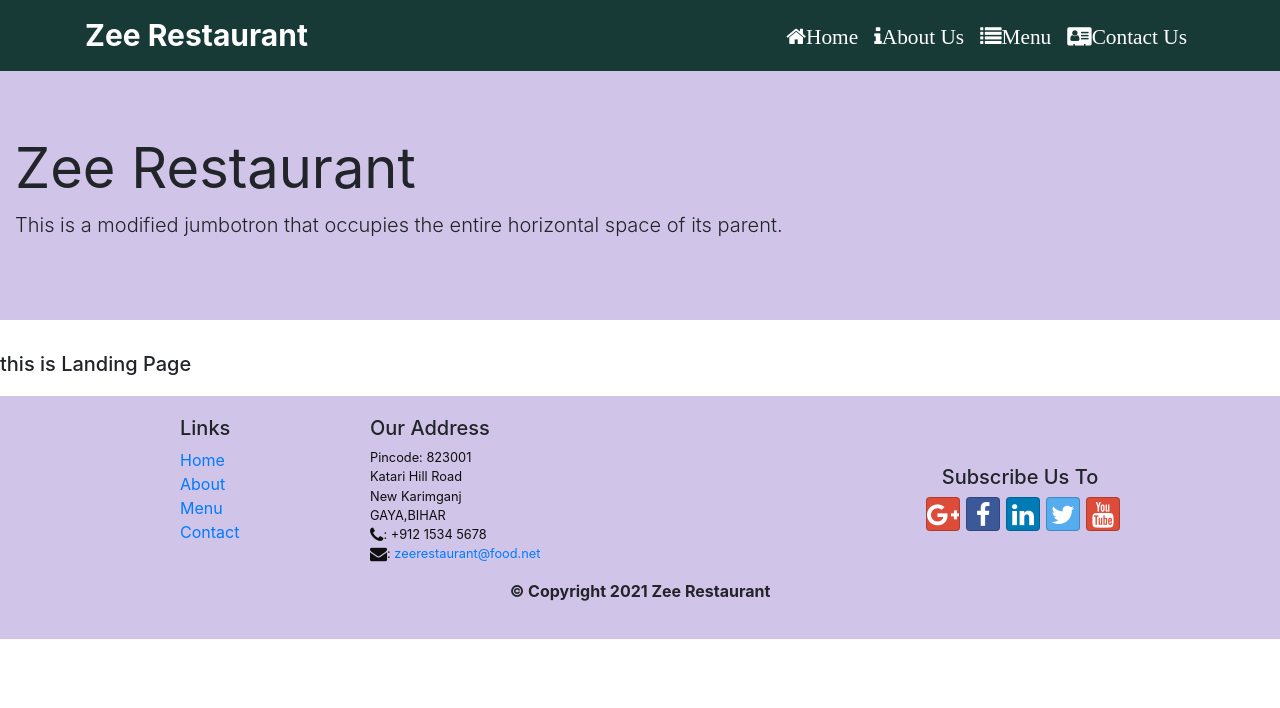
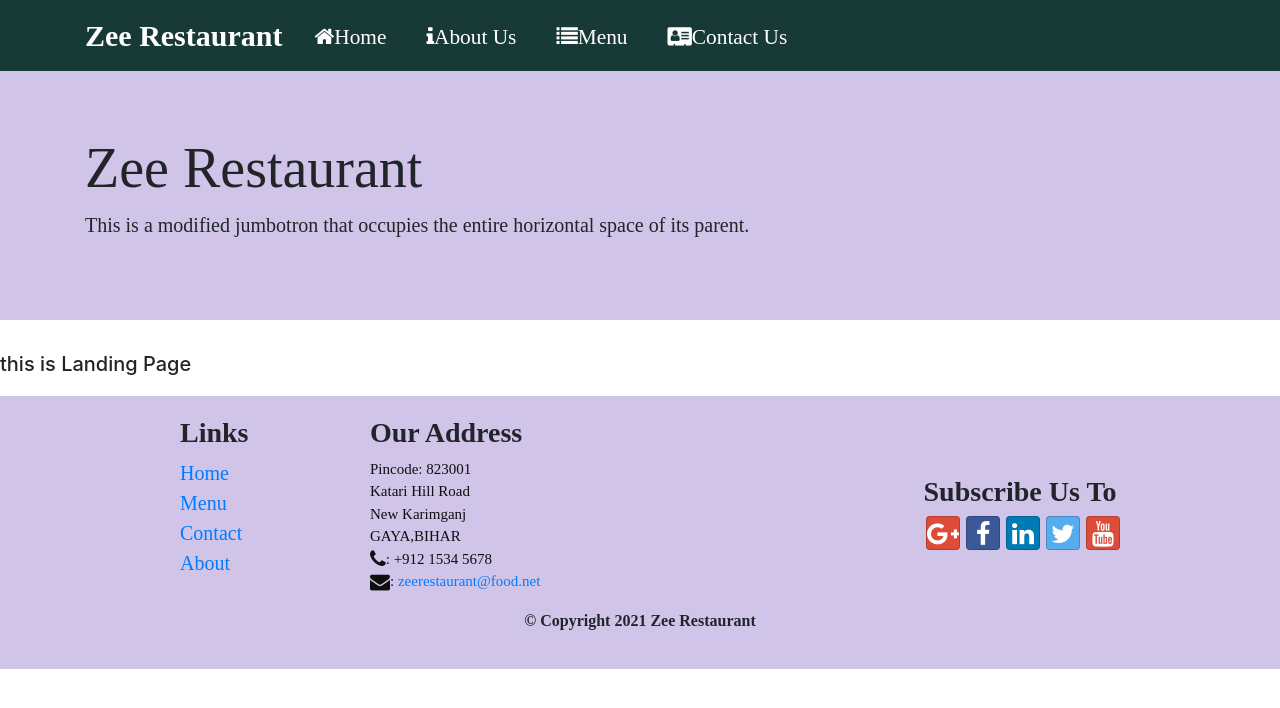
Before and after one commit to ZeesahanAhmad/Zee-Restaurant, a React (Create React App) app: page /home in a window 1280 px wide. Shown: the top 708 px of the page. Built offline with nearby package versions, Linux system fonts and the light colour scheme.

Commit message:
contact us v-1

```diff
--- a/src/App.css
+++ b/src/App.css
@@ -26,3 +26,16 @@ address{
     margin:0px;
     color:#0f0f0f;
 }
+.font-custom{
+    font-family: 'Alfa Slab One';
+}
+.address-custom{
+    font-size: 15px;
+}
+.footer-header{
+    font-size: 15px;
+}
+.footer-link-custom{
+    font-size: 20px;
+    text-decoration: none;
+}
--- a/src/App.js
+++ b/src/App.js
@@ -1,5 +1,8 @@
 import React,{Component} from "react";
 import './App.css';
+<style>
+@import url('https://fonts.googleapis.com/css2?family=Alfa+Slab+One&display=swap');
+</style>
 import Main from './component/mainComponent';
 import {BrowserRouter} from "react-router-dom";
 
--- /dev/null
+++ b/src/component/contactUsComponent.js
@@ -0,0 +1,34 @@
+import React from "react";
+
+function ContactUs(props) {
+    return(
+        <div className="container">
+            <div className="row row-content">
+                <div className="col-12 offset-sm-1 font-custom">
+                <h2><b> Location Information</b></h2>
+                </div>
+                <div className="col-12 col-sm-4 offset-sm-1">
+                        <h3 className="font-custom"><b>Our Address</b></h3>
+                        <address className="font-custom address-custom">
+                         Pincode: 823001<br/>
+                         Katari Hill Road<br/>
+                         New Karimganj<br/>
+                         GAYA,BIHAR<br/>
+                         <i className="fa fa-phone"></i>: +9162554391<br />
+                         <i className="fa fa-envelope"></i>: <a href="#">zeerestaurant@food.net</a>
+                        </address>
+                </div>
+
+                <div className="col-12 col-sm-11 offset-sm-1">
+                    <div className="btn-group" role="group">
+                        <a role="button" className="btn btn-primary" href="#"><i className="fa fa-phone"></i> Call</a>
+                        <a role="button" className="btn btn-info"><i className="fa fa-skype"></i> Skype</a>
+                        <a role="button" className="btn btn-success" href="#"><i className="fa fa-envelope-o"></i> Email</a>
+                    </div>
+                </div>
+            </div>
+        </div>
+    );
+}
+
+export default ContactUs;
--- a/src/component/footerComponent.js
+++ b/src/component/footerComponent.js
@@ -1,21 +1,23 @@
 import React from 'react';
+import {Link} from "react-router-dom";
 const Footer=(props)=>{
     return(
     <div className="footer">
     <div className="container">
     <div className="row justify-content-center">
         <div className="col-4 offset-1 col-sm-2">
-            <h5>Links</h5>
-            <ul className="list-unstyled">
-                <li><a href="#">Home</a></li>
-                <li><a href="#">About</a></li>
-                <li><a href="#">Menu</a></li>
-                <li><a href="">Contact</a></li>
+            <h3 className="font-custom"><b>Links</b></h3>
+            <ul className="list-unstyled font-custom">
+                <li><Link className="footer-link-custom" to="/home">Home</Link></li>
+                <li><Link className="footer-link-custom" to="/menu">Menu</Link></li>
+                <li><Link className="footer-link-custom" to="/contactus">Contact</Link></li>
+                <li><Link className="footer-link-custom" to="/aboutus">About</Link></li>
+
             </ul>
         </div>
         <div className="col-7 col-sm-5">
-            <h5>Our Address</h5>
-            <address>
+            <h3 className="font-custom"><b>Our Address</b></h3>
+            <address className="font-custom address-custom">
               Pincode: 823001<br/>
               Katari Hill Road<br/>
               New Karimganj<br/>
@@ -27,7 +29,7 @@ const Footer=(props)=>{
         </div>
         <div className="col-12 col-sm-4 align-self-center">
             <div className="text-center">
-                <h5>Subscribe Us To</h5>
+                <h3 className="font-custom"><b>Subscribe Us To</b></h3>
                 <a className="btn btn-social-icon btn-google" href="#"><i className="fa fa-google-plus"></i></a>
                 <a className="btn btn-social-icon btn-facebook" href="#"><i className="fa fa-facebook"></i></a>
                 <a className="btn btn-social-icon btn-linkedin" href="#"><i className="fa fa-linkedin"></i></a>
@@ -38,7 +40,7 @@ const Footer=(props)=>{
         </div>
     </div>
     <div className="row justify-content-center">
-        <div className="col-auto">
+        <div className="col-auto font-custom">
             <p><b>© Copyright 2021 Zee Restaurant</b></p>
         </div>
     </div>
--- a/src/component/headerComponent.js
+++ b/src/component/headerComponent.js
@@ -1,34 +1,54 @@
-import React from "react";
-import {Navbar,NavbarBrand,Nav,NavItem} from "reactstrap";
+import React,{Component} from "react";
+import {Navbar,NavbarBrand,Nav,NavItem,NavbarToggler,Collapse} from "reactstrap";
 import {NavLink} from "react-router-dom";
 
 
 
-const Header=(props)=>{
+class Header extends Component {
+  constructor(props){
+    super(props);
+    this.toggleNav=this.toggleNav.bind(this);
+    this.state={
+      isNavOpen:false
+    }
+
+  }
+
+  toggleNav(){
+    this.setState({
+      isNavOpen: !this.state.isNavOpen
+    })
+  }
+
+  render(){
     return(
       <Navbar dark className="navbar-color" expand="md">
         <div className="container">
-            <NavbarBrand className="mr-auto"><b style={{fontSize:'30px'}}>Zee Restaurant</b></NavbarBrand>
+            <NavbarToggler onClick={this.toggleNav} style={{color:"white"}} />
+            <NavbarBrand className=" font-custom mr-4" ><b style={{fontSize:'30px'}}>Zee Restaurant</b></NavbarBrand>
+            <Collapse isOpen={this.state.isNavOpen} navbar >
             <Nav navbar>
-              <NavItem>
-                <NavLink className="nav-link" style={{color:"white"}} to="/home"><b className="fa fa-home fa-lg">Home</b></NavLink>
+              <NavItem >
+                <NavLink className="nav-link mr-4" style={{color:"white"}} to="/home"><b className="fa fa-home fa-lg">Home</b></NavLink>
               </NavItem>
 
               <NavItem>
-                <NavLink className="nav-link" style={{color:"white"}} to="/aboutus"><b className="fa fa-info fa-lg">About Us</b></NavLink>
+                <NavLink className="nav-link mr-4" style={{color:"white"}} to="/aboutus"><b className="fa fa-info fa-lg">About Us</b></NavLink>
               </NavItem>
 
               <NavItem>
-                <NavLink className="nav-link" style={{color:"white"}} to="/menu"><b className="fa fa-list fa-lg">Menu</b></NavLink>
+                <NavLink className="nav-link mr-4" style={{color:"white"}} to="/menu"><b className="fa fa-list fa-lg">Menu</b></NavLink>
               </NavItem>
 
               <NavItem>
-                <NavLink className="nav-link" style={{color:"white"}} to="contactus"><b className="fa fa-address-card fa-lg">Contact Us</b></NavLink>
+                <NavLink className="nav-link mr-4" style={{color:"white"}} to="contactus"><b className="fa fa-address-card fa-lg">Contact Us</b></NavLink>
               </NavItem>
           </Nav>
+          </Collapse>
         </div>
       </Navbar>
 
     )
+  }
 }
 export default Header;
--- a/src/component/jumbotronComponent.js
+++ b/src/component/jumbotronComponent.js
@@ -5,9 +5,9 @@ const Jumbo = (props) => {
   return (
     <div>
       <Jumbotron fluid className="jumbo-custom-color">
-        <Container fluid>
-          <h1 className="display-4"><b>Zee Restaurant</b></h1>
-          <p className="lead">This is a modified jumbotron that occupies the entire horizontal space of its parent.</p>
+        <Container>
+          <h1 className="display-4 font-custom"><b>Zee Restaurant</b></h1>
+          <p className="lead font-custom">This is a modified jumbotron that occupies the entire horizontal space of its parent.</p>
         </Container>
       </Jumbotron>
     </div>
--- a/src/component/mainComponent.js
+++ b/src/component/mainComponent.js
@@ -5,8 +5,10 @@ import DishDetail from "./dishDetails";
 import Header from "./headerComponent";
 import Footer from "./footerComponent";
 import Jumbotron from "./jumbotronComponent";
-import Home from "./HomeComponent";
+import Home from "./homeComponent";
 import {Switch,Route,Redirect} from "react-router-dom";
+import ContactUs from "./contactUsComponent";
+import AboutUs from "./aboutUsComponent";
 import {DISHES} from'../dataCollection/dishes';
 import {COMMENTS} from '../dataCollection/comments';
 
@@ -44,6 +46,16 @@ import {COMMENTS} from '../dataCollection/comments';
         <Menu dishes={this.state.dishes} comments={this.state.comments} onClick={(dish)=>this.onDishSelect(dish)}/>
       )
     }
+    const ContactUsPage=()=>{
+      return(
+        <ContactUs/>
+      )
+    }
+    const AboutUsPage=()=>{
+      return(
+        <AboutUsUs/>
+      )
+    }
 
 
 
@@ -54,7 +66,9 @@ import {COMMENTS} from '../dataCollection/comments';
          <Switch>
             <Route path="/home" component={LandingPage} />
             <Route exact path="/menu" component={MenuPage}/>
-            <Redirect path="/home" />
+            <Route exact path="/contactus" component={ContactUsPage}/>
+            <Route exact path="/aboutus" component={AboutUsPage}/>
+            <Redirect to="/home" />
          </Switch>
          <Footer/>
       </div>
```
Also changed, not shown: src/dataCollection/leaders.js (added, +38 -0 lines), src/dataCollection/promotions.js (added, +11 -0 lines), src/component/aboutUsComponent.js (added), 1 other file (tests, documents, lock files or other folders).
